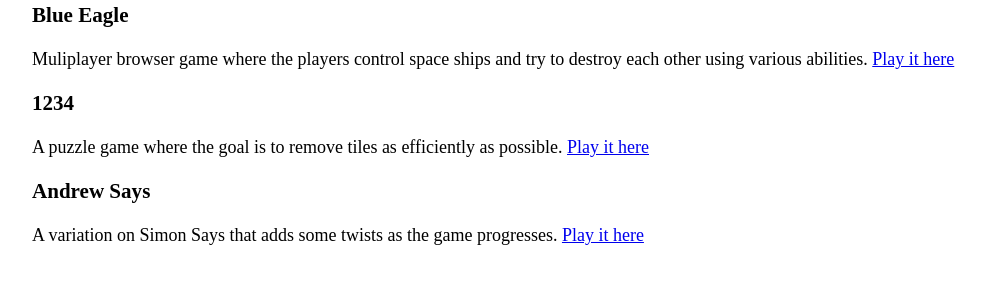
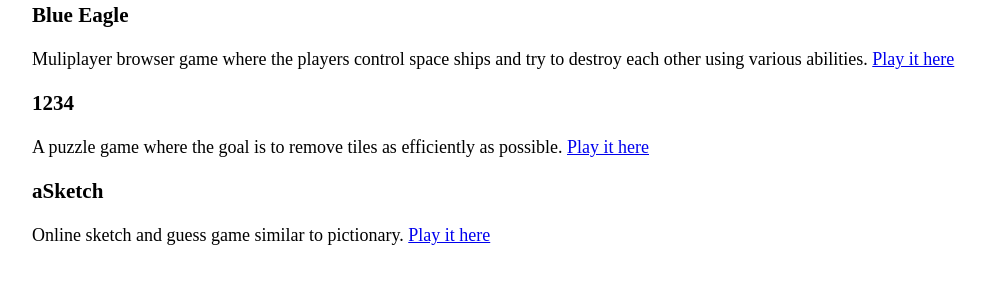
Before and after one commit to aalcutt/aalcutt.github.io, a plain HTML site: page index.html in a window 1280 px wide. Shown: the part 87-370 px from the top of the page, without its empty margins (68-1054 px from the left). Drawn offline with Linux system fonts and the light colour scheme.

Commit message:
updating links

```diff
--- a/index.html
+++ b/index.html
@@ -18,13 +18,13 @@ h1{
 	<div class="wrapper">
 		<h1>Project List</h1>
 		<h3>Blue Eagle</h3>
-		<p>Muliplayer browser game where the players control space ships and try to destroy each other using various abilities. <a href="http://www.blueeagle.space">Play it here</a></p>
+		<p>Muliplayer browser game where the players control space ships and try to destroy each other using various abilities. <a href="http://blueeagle.azurewebsites.net/">Play it here</a></p>
 
 		<h3>1234</h3>
 		<p>A puzzle game where the goal is to remove tiles as efficiently as possible. <a href="http://aalcutt.github.io/1234/">Play it here</a></p>
 
-		<h3>Andrew Says</h3>
-		<p>A variation on Simon Says that adds some twists as the game progresses. <a href="http://aalcutt.github.io/andrew_says/">Play it here</a></p>
+		<h3>aSketch</h3>
+		<p>Online sketch and guess game similar to pictionary. <a href="http://asketch.azurewebsites.net/">Play it here</a></p>
 	</div>
 </body>
 </html>
```
